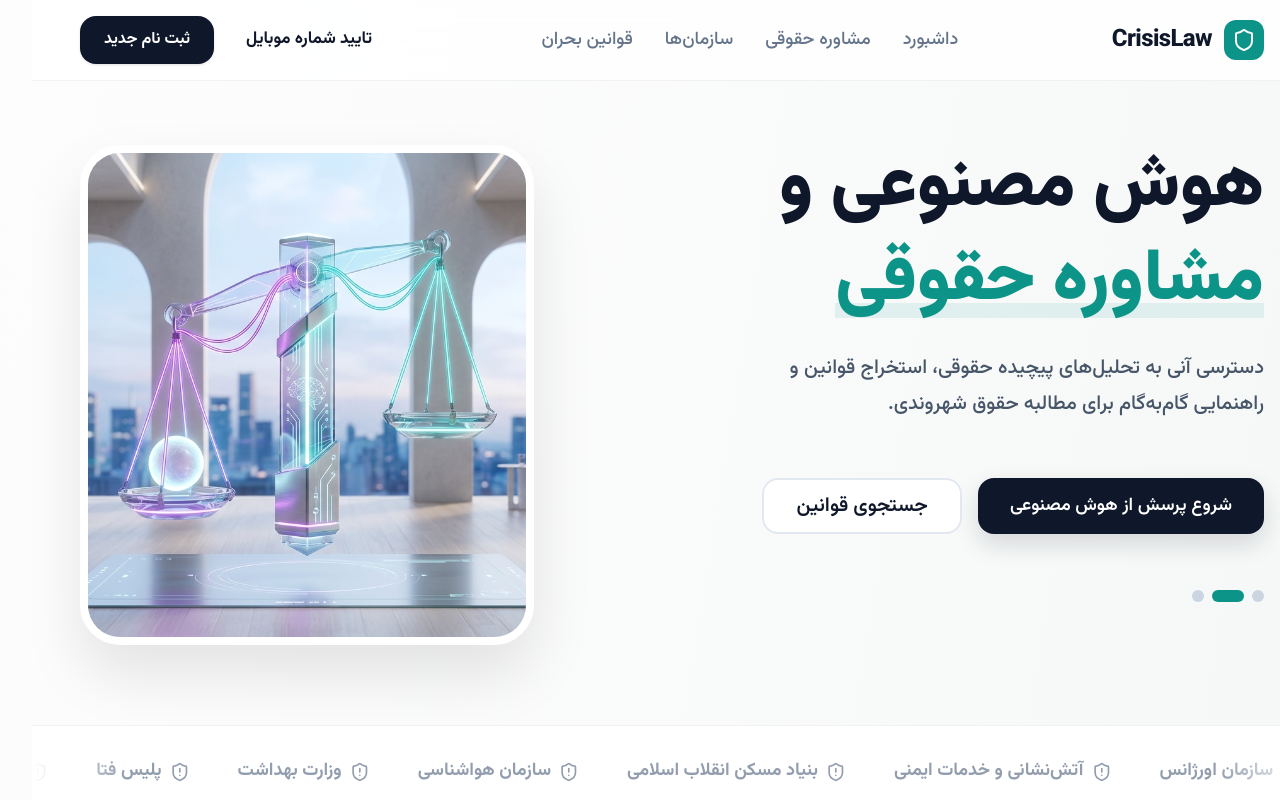
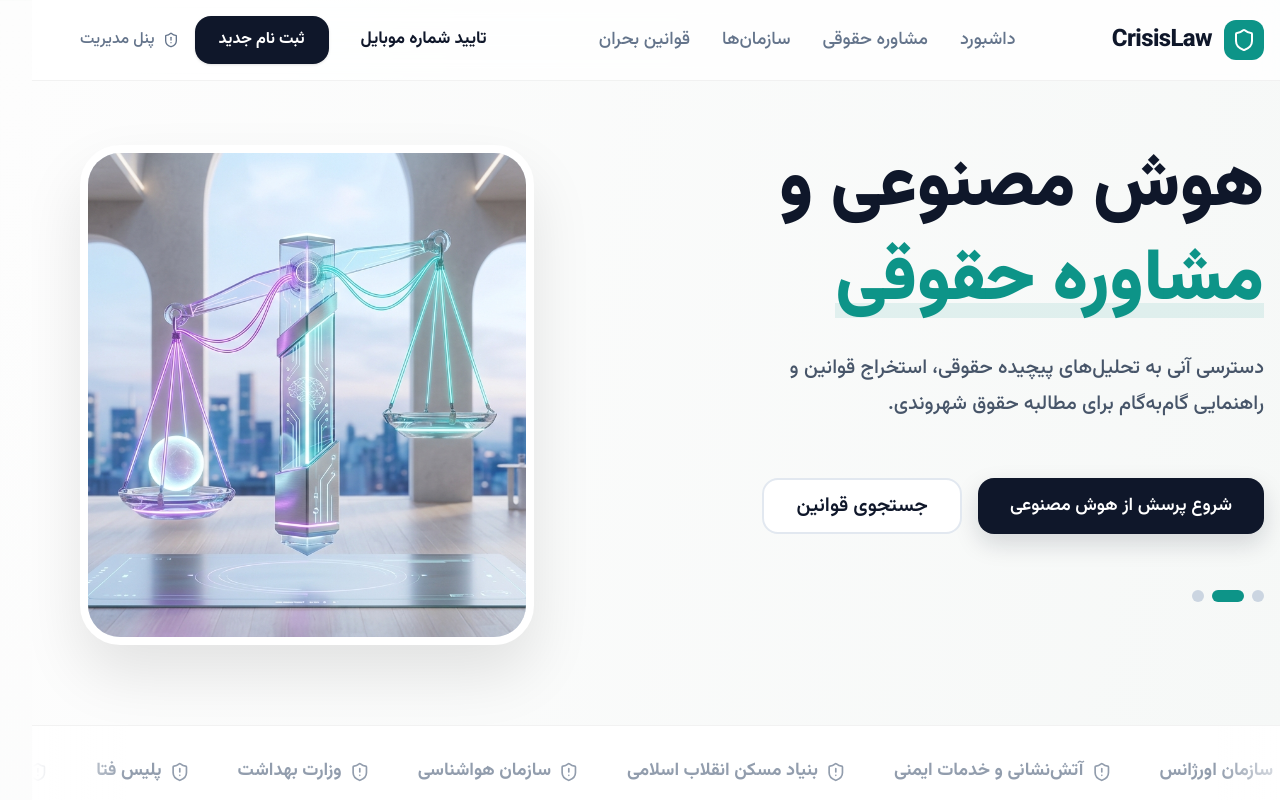
Before and after one commit to amirazizi012/test_website, a React (Vite) app: page / in a window 1280 px wide. Shown: the top 800 px of the page. Built offline with nearby package versions, Linux system fonts and the light colour scheme.

Commit message:
ادمین 5
قق

```diff
--- a/src/components/layout/Navbar.tsx
+++ b/src/components/layout/Navbar.tsx
@@ -1,5 +1,5 @@
 import { Link } from "react-router-dom";
-import { Shield } from "lucide-react";
+import { Shield, ShieldAlert } from "lucide-react";
 import { cn } from "../../lib/utils";
 
 export default function Navbar() {
@@ -30,6 +30,14 @@ export default function Navbar() {
             <Link to="/auth/register" className="h-12 px-6 rounded-[16px] bg-[#0F172A] hover:bg-[#1e293b] text-white font-bold flex items-center justify-center transition-all shadow-sm">
               ثبت نام جدید
             </Link>
+            <Link
+              to="/admin/login"
+              className={cn(
+                "flex items-center gap-2 text-[#64748B] hover:text-[#0F172A] transition-colors font-medium")}
+                >
+                <ShieldAlert className="w-4 h-4" />
+                               پنل مدیریت
+              </Link>
           </div>
         </div>
       </div>
```
